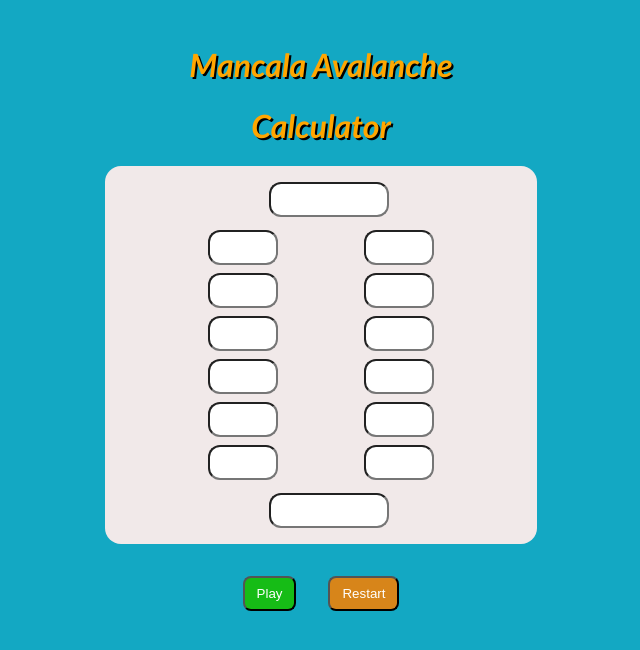
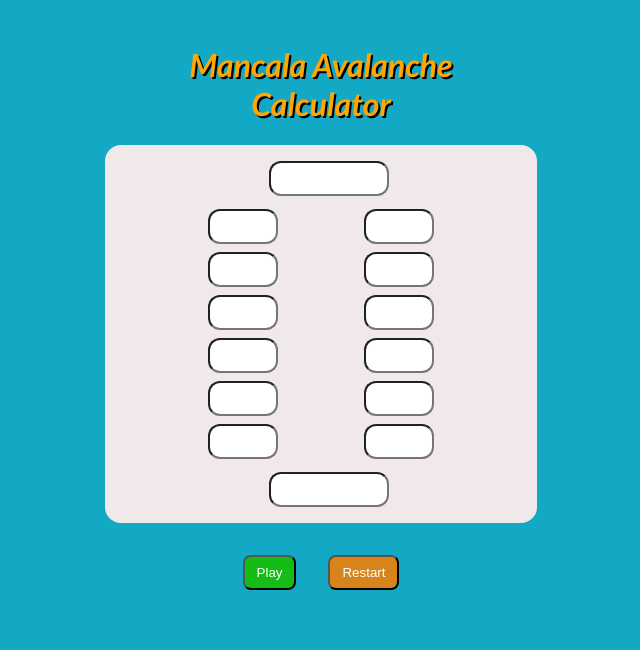
Before and after one commit to ruxy1212/mancala, a plain HTML site: page index.html in a window 1280 px wide. Shown: the whole page, without its empty margins (319-959 px from the left). Drawn offline with Linux system fonts and the light colour scheme.

Commit message:
Updated page title

```diff
--- a/index.html
+++ b/index.html
@@ -7,8 +7,7 @@
   <link rel="stylesheet" href="style.css">
 </head>
 <body>
-  <h1>Mancala Avalanche</h1>
-  <h1>Calculator</h1>
+  <h1>Mancala Avalanche<br>Calculator</h1>
   <main></main>
   <div class="buttons">
     <button class="submit" onclick="checkGame()">Play</button>
```
